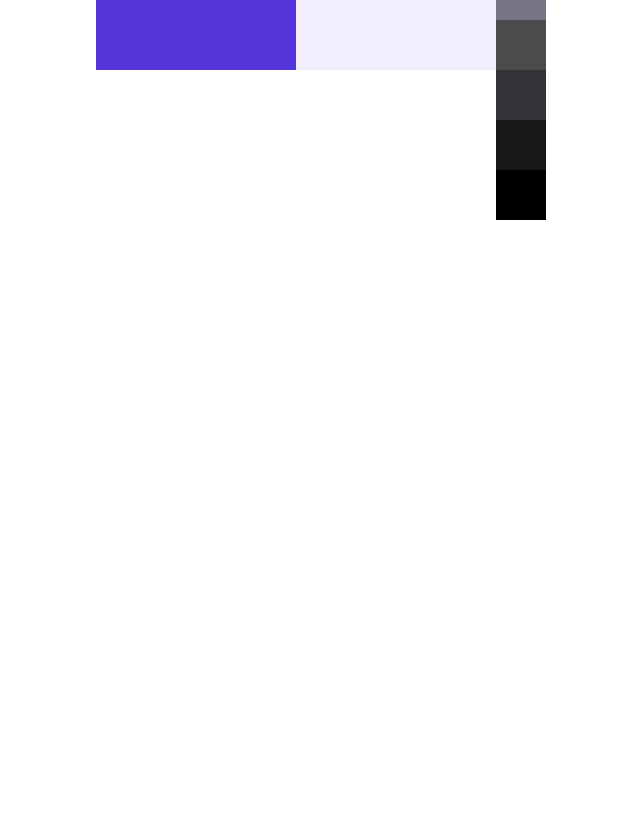
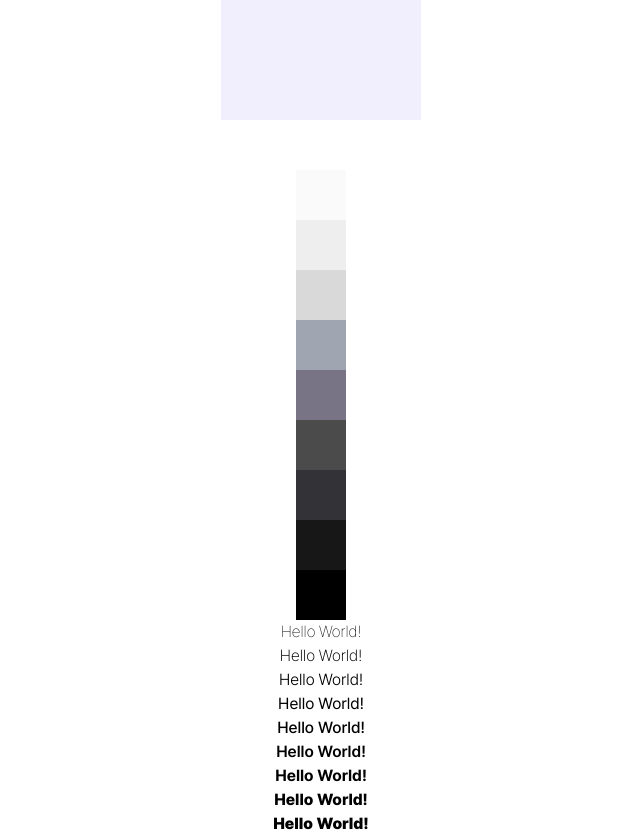
Before and after one commit to Sprint-Part3-14Team/14team-project, a Next.js app: page / in a window 1280 px wide. Shown: the part 280-1116 px from the top of the page, without its empty margins (319-959 px from the left). Before the commit the page ends 800 px from the top, so only its background shows below. Built offline with nearby package versions, Linux system fonts and the light colour scheme.

Commit message:
🎨 style: 폰트 추가

```diff
--- a/app/layout.tsx
+++ b/app/layout.tsx
@@ -1,9 +1,12 @@
 import type { Metadata } from 'next';
-import { Inter } from 'next/font/google';
+import localFont from 'next/font/local';
 
 import './globals.css';
 
-const inter = Inter({ subsets: ['latin'] });
+const pretendard = localFont({
+  src: '../public/fonts/PretendardVariable.woff2',
+  display: 'swap',
+});
 
 export const metadata: Metadata = {
   title: 'Create Next App',
@@ -16,8 +19,8 @@ export default function RootLayout({
   children: React.ReactNode;
 }>) {
   return (
-    <html lang="en">
-      <body className={inter.className}>{children}</body>
+    <html lang="en" className={pretendard.className}>
+      <body>{children}</body>
     </html>
   );
 }
--- a/app/page.tsx
+++ b/app/page.tsx
@@ -1,6 +1,7 @@
 export default function Home() {
   return (
-    <div className="flex items-center justify-center">
+    // NOTE - 테스트 코드 입니다. 프로젝트 진행 시 편하게 삭제하셔도 됩니다.
+    <div className="flex flex-col items-center justify-center">
       <div className="size-[200px] bg-violet-primary" />
       <div className="size-[200px] bg-violet-secondary" />
       <div className="flex flex-col items-center justify-center">
@@ -15,6 +16,17 @@ export default function Home() {
         <div className="size-[50px] bg-gray-800" />
         <div className="size-[50px] bg-black" />
       </div>
+      <div className="flex flex-col items-center justify-center">
+        <h1 className="font-thin">Hello World!</h1>
+        <h1 className="font-extralight">Hello World!</h1>
+        <h1 className="font-light">Hello World!</h1>
+        <h1 className="font-normal">Hello World!</h1>
+        <h1 className="font-medium">Hello World!</h1>
+        <h1 className="font-semibold">Hello World!</h1>
+        <h1 className="font-bold">Hello World!</h1>
+        <h1 className="font-extrabold">Hello World!</h1>
+        <h1 className="font-black">Hello World!</h1>
+      </div>
     </div>
   );
 }
```
Also changed, not shown: public/fonts/PretendardVariable.woff2 (added).
